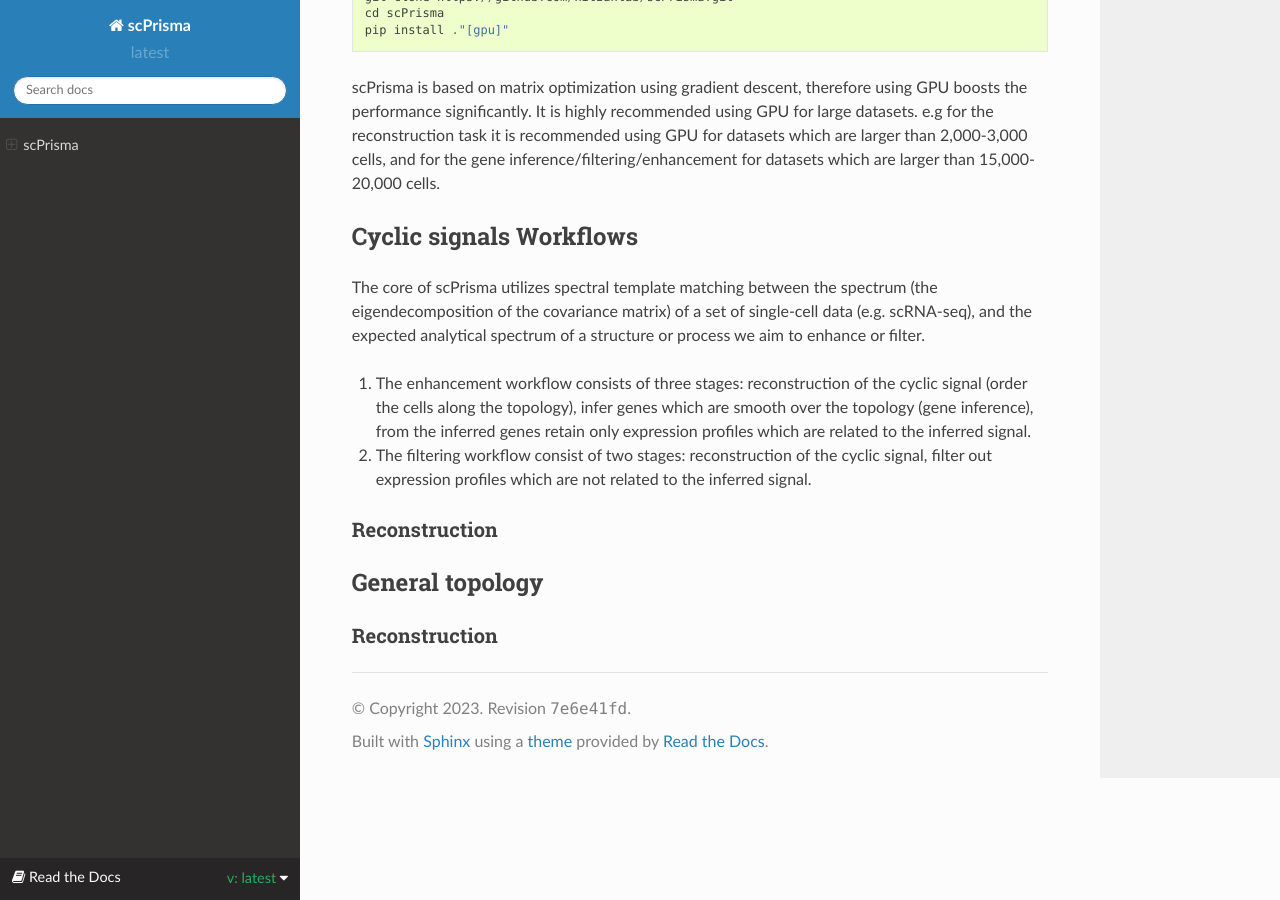
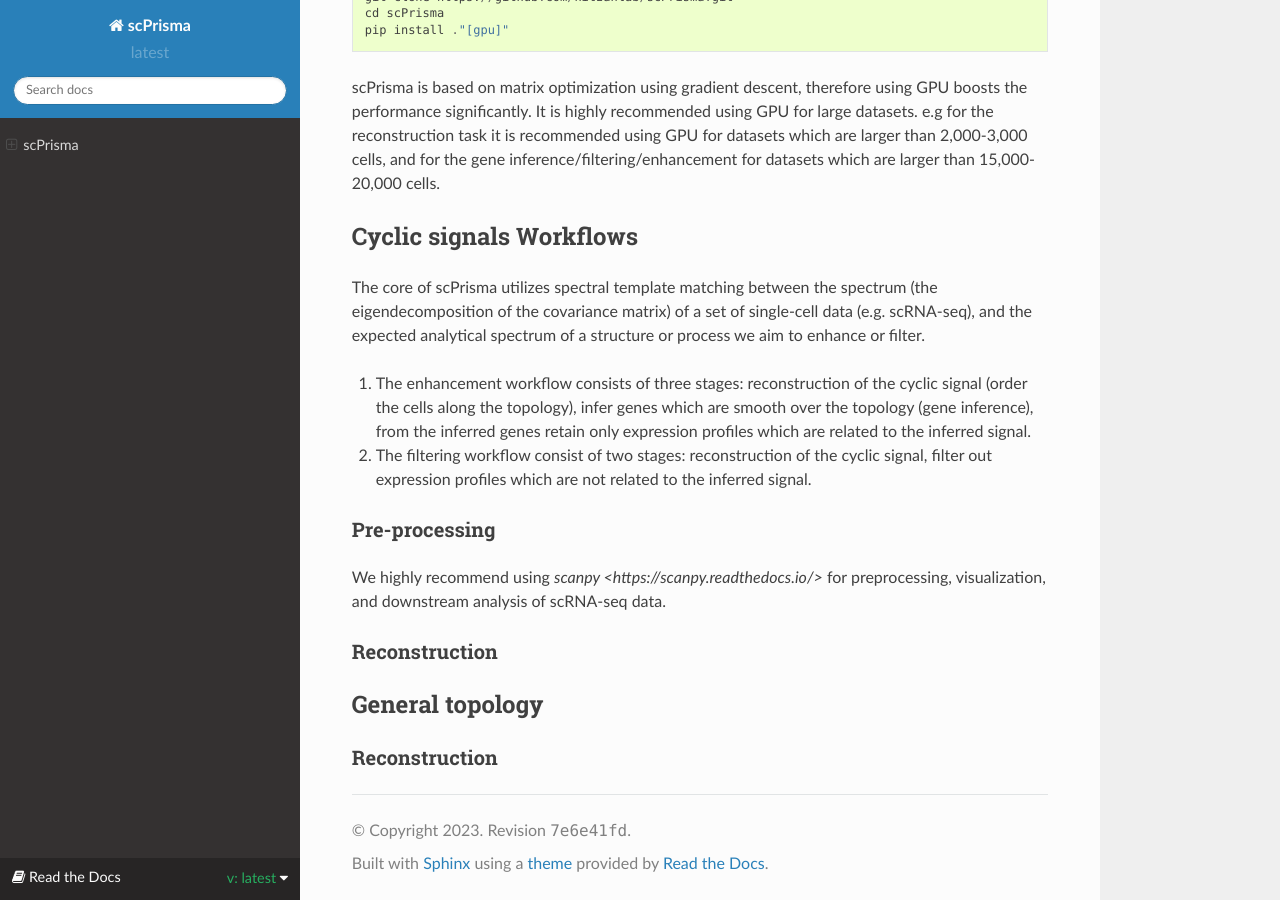
Before and after one commit to nitzanlab/scPrisma, a Sphinx documentation site: the page built from docs/index.rst, in a window 1280 px wide and 900 px high, scrolled down 1407 px. Built offline with Sphinx 7.4.7 and the Read the Docs theme 2.0.0, drawn with Linux system fonts in a browser that asks for light colours.

Commit message:
Update index.rst

```diff
--- a/docs/index.rst
+++ b/docs/index.rst
@@ -27,6 +27,7 @@
 
 scPrisma is based on matrix optimization using gradient descent, therefore using GPU boosts the performance significantly. It is highly recommended using GPU for large datasets. e.g for the reconstruction task it is recommended using GPU for datasets which are larger than 2,000-3,000 cells, and for the gene inference/filtering/enhancement for datasets which are larger than 15,000-20,000 cells.
 
+
 Cyclic signals Workflows
 -------
 The core of scPrisma utilizes spectral template matching between the spectrum (the eigendecomposition of the covariance matrix) of a set of single-cell data (e.g. scRNA-seq), and the expected analytical spectrum of a structure or process we aim to enhance or filter.
@@ -35,8 +36,13 @@
 
 2. The filtering workflow consist of two stages: reconstruction of the cyclic signal, filter out expression profiles which are not related to the inferred signal.
 
+Pre-processing
+~~~~~~~~~~
+We highly recommend using `scanpy <https://scanpy.readthedocs.io/>` for preprocessing, visualization, and downstream analysis of scRNA-seq data.
+
 Reconstruction
 ~~~~~~~~~~
+
 
 General topology
 -------
```
